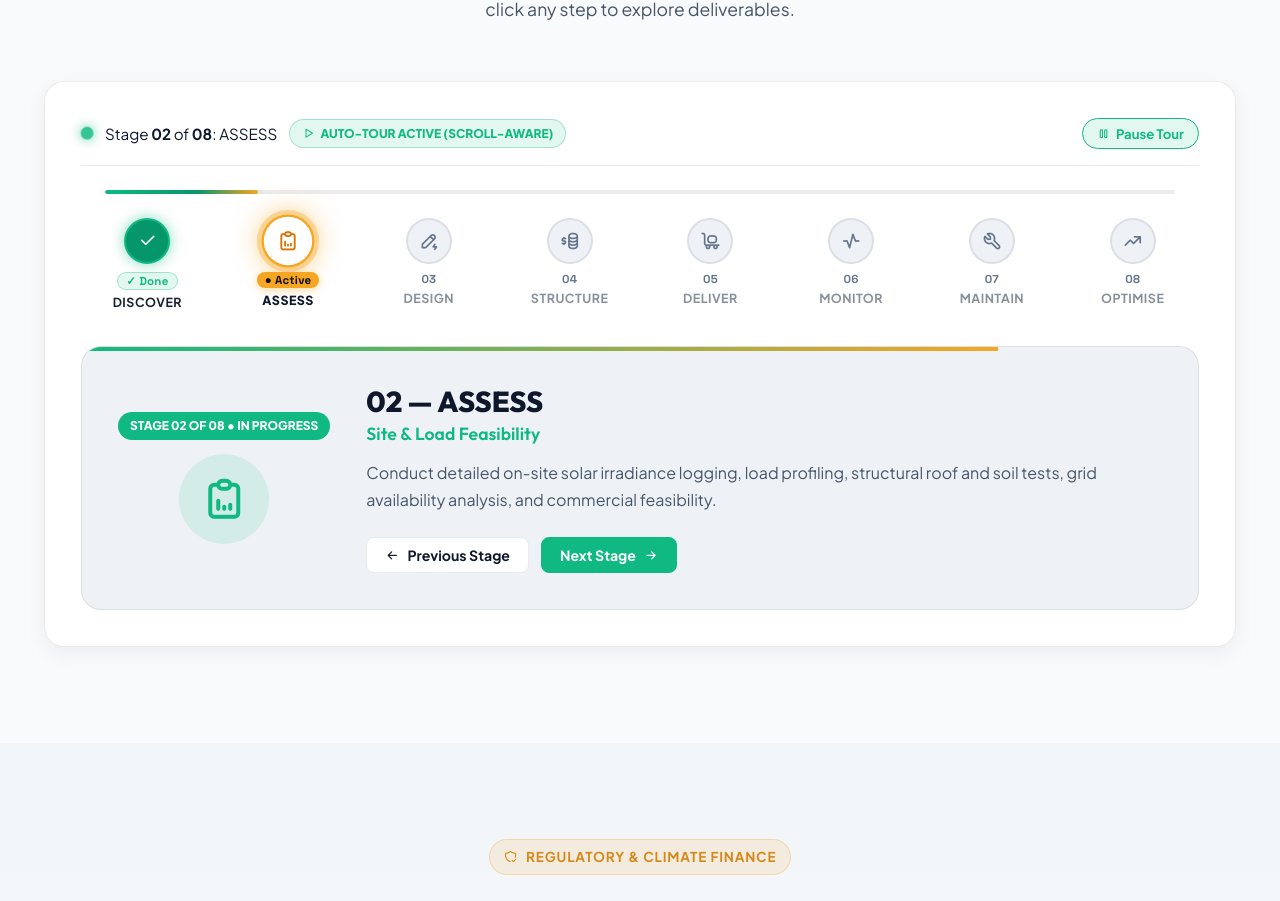
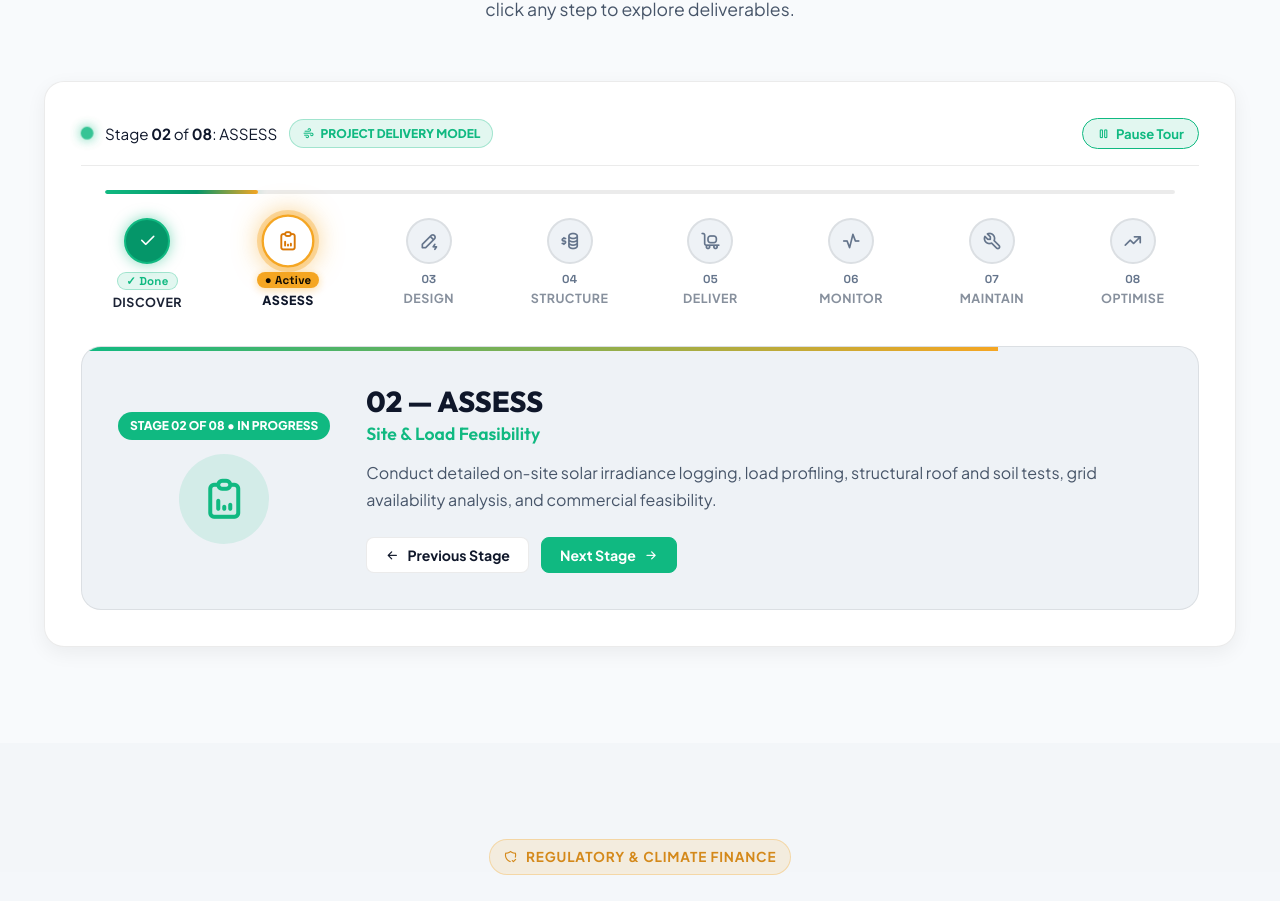
Before and after one commit to CH0RDR3D/Maktub-Engineering, a Next.js app: page /green-energy in a window 1280 px wide. Shown: the part 8019-8920 px from the top of the page. Built offline with nearby package versions, Linux system fonts and the light colour scheme.

Commit message:
green energy page update 2

```diff
--- a/components/GreenEnergyClientHub.js
+++ b/components/GreenEnergyClientHub.js
@@ -171,9 +171,8 @@ export default function GreenEnergyClientHub() {
                 <a
                   key={sec.id}
                   href={`#${sec.id}`}
-                  className={`ge-spy-pill ${isActive ? 'active' : ''} ${isCompleted ? 'completed' : ''} ${
-                    sec.isQuote ? 'quote-pill' : ''
-                  }`}
+                  className={`ge-spy-pill ${isActive ? 'active' : ''} ${isCompleted ? 'completed' : ''} ${sec.isQuote ? 'quote-pill' : ''
+                    }`}
                   onClick={(e) => scrollToSection(e, sec.id)}
                 >
                   <span className="spy-status-indicator">
@@ -509,7 +508,7 @@ export default function GreenEnergyClientHub() {
                 <span className="stepper-mode-tag">
                   {isStepperInView && !isUserPaused ? (
                     <>
-                      <i className="ti ti-player-play" /> Auto-Tour Active (Scroll-Aware)
+                      <i className="ti ti-wind" /> Project Delivery Model
                     </>
                   ) : (
                     <>
@@ -555,9 +554,8 @@ export default function GreenEnergyClientHub() {
                     type="button"
                     role="tab"
                     aria-selected={isActive}
-                    className={`ge-stepper-btn ${
-                      isActive ? 'active in-progress' : isCompleted ? 'completed' : 'upcoming'
-                    }`}
+                    className={`ge-stepper-btn ${isActive ? 'active in-progress' : isCompleted ? 'completed' : 'upcoming'
+                      }`}
                     onClick={() => handleManualStepSelect(step.step)}
                   >
                     <span className="ge-stepper-dot">
@@ -714,9 +712,8 @@ export default function GreenEnergyClientHub() {
               return (
                 <div
                   key={step.step}
-                  className={`ge-approach-node ${
-                    isActive ? 'active in-progress' : isCompleted ? 'completed' : 'upcoming'
-                  }`}
+                  className={`ge-approach-node ${isActive ? 'active in-progress' : isCompleted ? 'completed' : 'upcoming'
+                    }`}
                   onClick={() => setActiveApproachStep(idx)}
                   role="button"
                   tabIndex={0}
```
